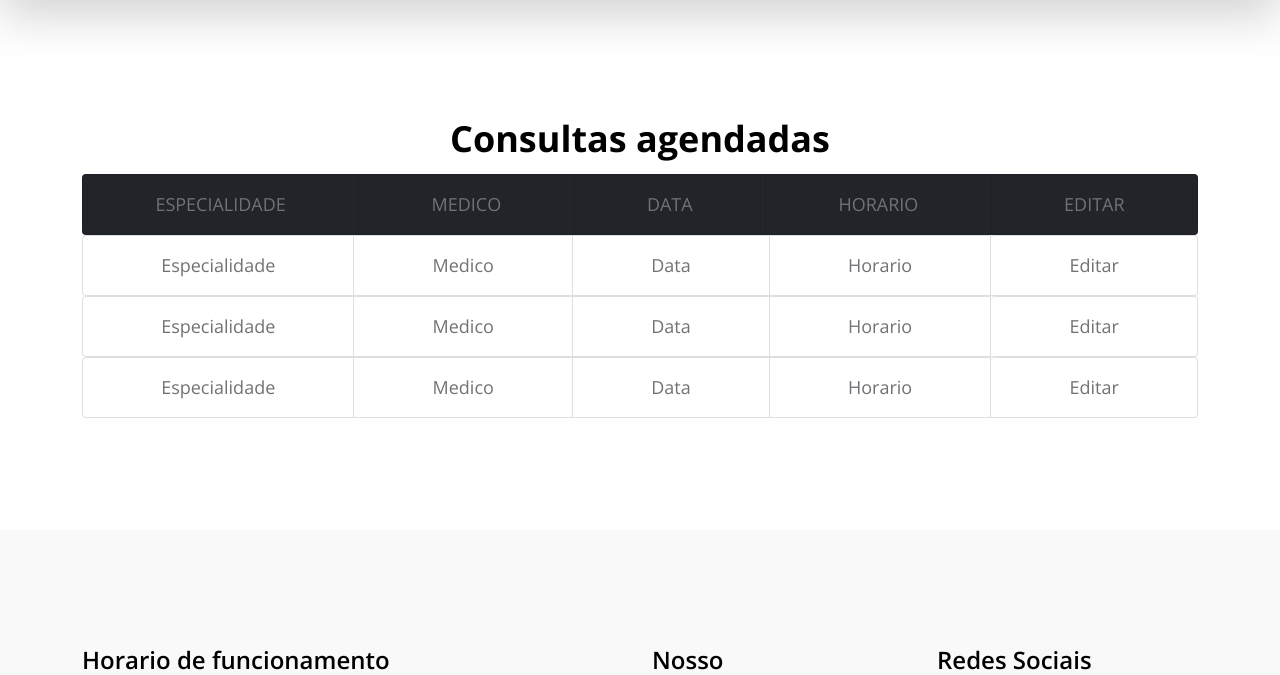
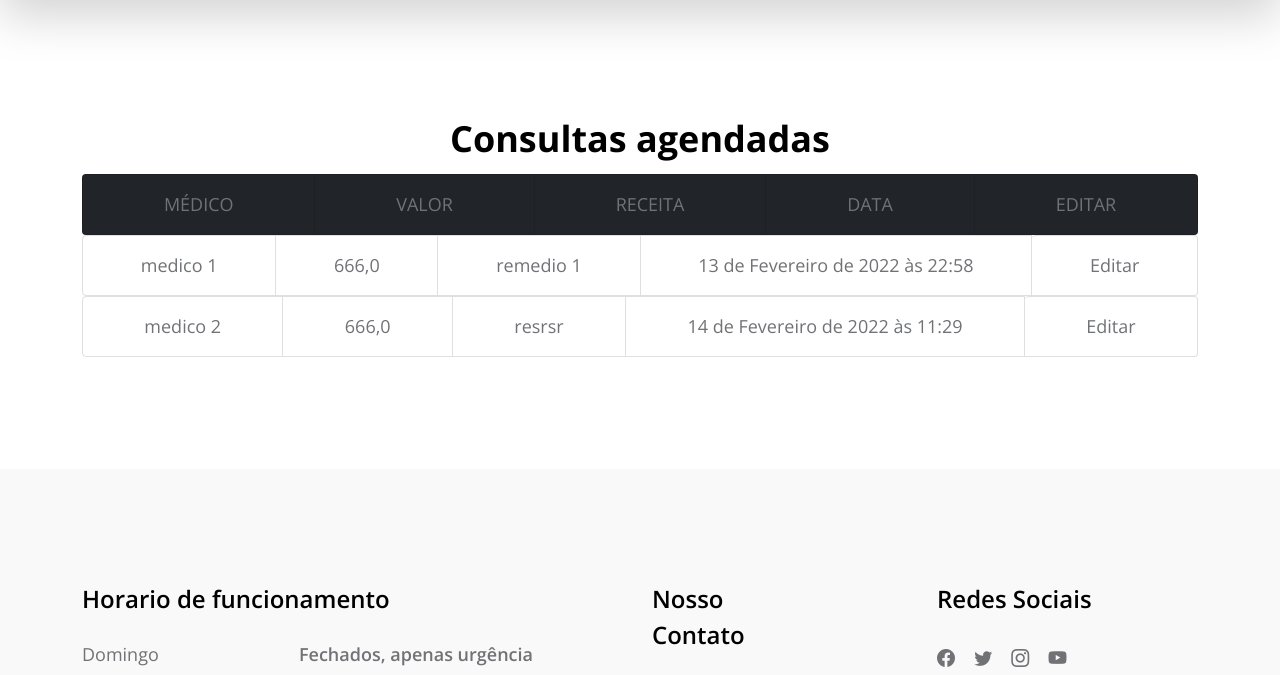
Before and after one commit to BrunoRasera/Telemedicina, a Django app: page /consulta/visualizaconsulta in a window 1280 px wide. Shown: the part 94-769 px from the top of the page. Run offline with Django 4.2, Linux system fonts and the light colour scheme; data comes from the database, SQL or seed files in the repository; both versions use the stored data as it was after the commit; some libraries are stand-ins or nearby versions.

Commit message:
Visualizar consulta puxando do banco de dados

```diff
--- a/consulta/views.py
+++ b/consulta/views.py
@@ -18,7 +18,11 @@ def pagamentoconsulta(request):
     return render(request, 'consulta/pagamentoconsulta.html')
 
 def visualizaconsulta(request):
-    return render(request, 'consulta/visualizaconsulta.html')
+    pac = Consulta.objects.all()
+    return render(request, 'consulta/visualizaconsulta.html',{'pac': pac})
+
+# def visualizaconsulta(request):
+#     return render(request, 'consulta/visualizaconsulta.html')
 
 def agendaconsulta(request):
     if request.method == 'POST':
--- a/templates/consulta/visualizaconsulta.html
+++ b/templates/consulta/visualizaconsulta.html
@@ -16,10 +16,10 @@
                 <div class="row">
                     <div class="col text-center ">
                         <ul class="list-group list-group-horizontal text-white bg-dark text-uppercase">
-                            <li class="list-group-item flex-fill pt-3">Especialidade</li>
-                            <li class="list-group-item flex-fill">Medico</li>
+                            <li class="list-group-item flex-fill pt-3">Médico</li>
+                            <li class="list-group-item flex-fill">Valor</li>
+                            <li class="list-group-item flex-fill">Receita</li>
                             <li class="list-group-item flex-fill">Data</li>
-                            <li class="list-group-item flex-fill">Horario</li>
                             <li class="list-group-item flex-fill">Editar</li>
                         </ul>
                     </div>
@@ -27,29 +27,16 @@
 
                 <div class="row">
                     <div class="col-12 text-center align-items-center">
+                        {% for st in pac %}
                         <ul class="list-group list-group-horizontal">
-                            <li class="list-group-item flex-fill pt-3">Especialidade</li>
-                            <li class="list-group-item flex-fill">Medico</li>
-                            <li class="list-group-item flex-fill">Data</li>
-                            <li class="list-group-item flex-fill">Horario</li>
+                            <li class="list-group-item flex-fill pt-3">{{st.medico.nome_medico}}</li>
+                            <li class="list-group-item flex-fill">{{st.pagamento.valor}}</li>
+                            <li class="list-group-item flex-fill">{{st.receita}}</li>
+                            <li class="list-group-item flex-fill">{{st.data}}</li>
                             <button type="button" class="btn btn-secondary list-group-item flex-fill"><a href="/consulta/agendaconsulta">Editar</a></button>
                         </ul>
-                        <ul class="list-group list-group-horizontal">
-                            <li class="list-group-item flex-fill pt-3">Especialidade</li>
-                            <li class="list-group-item flex-fill">Medico</li>
-                            <li class="list-group-item flex-fill">Data</li>
-                            <li class="list-group-item flex-fill">Horario</li>
-                            <button type="button" class="btn btn-secondary list-group-item flex-fill"><a href="/consulta/agendaconsulta">Editar</a></button>
-                        </ul>
-                        <ul class="list-group list-group-horizontal">
-                            <li class="list-group-item flex-fill pt-3">Especialidade</li>
-                            <li class="list-group-item flex-fill">Medico</li>
-                            <li class="list-group-item flex-fill">Data</li>
-                            <li class="list-group-item flex-fill">Horario</li>
-                            <button type="button" class="btn btn-secondary list-group-item flex-fill"><a href="/consulta/agendaconsulta">Editar</a></button>
-                        </ul>
+                        {% endfor %}
                     </div>
-
 
                 </div>
             </div>
```
Also changed, not shown: db.sqlite3.
